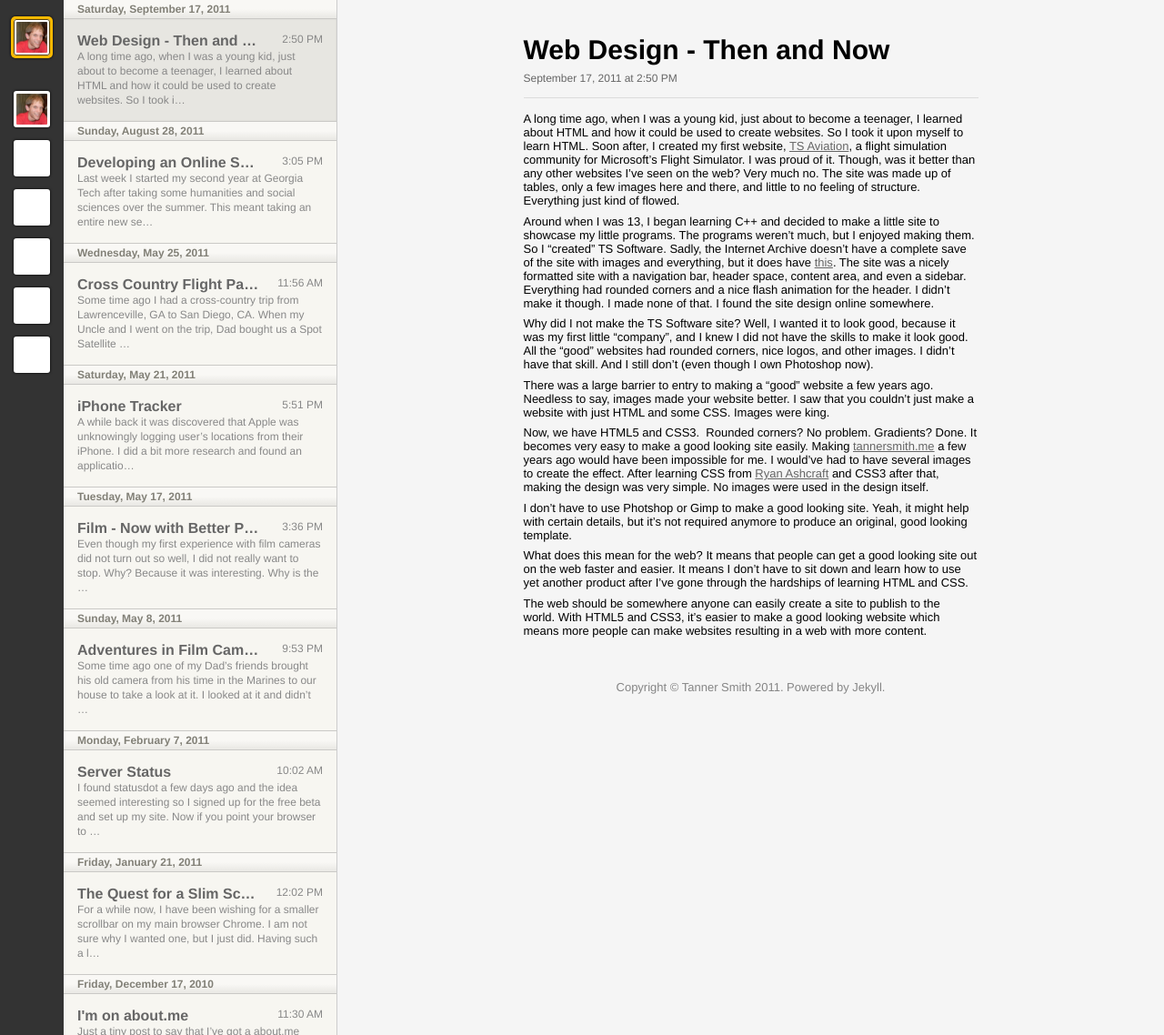
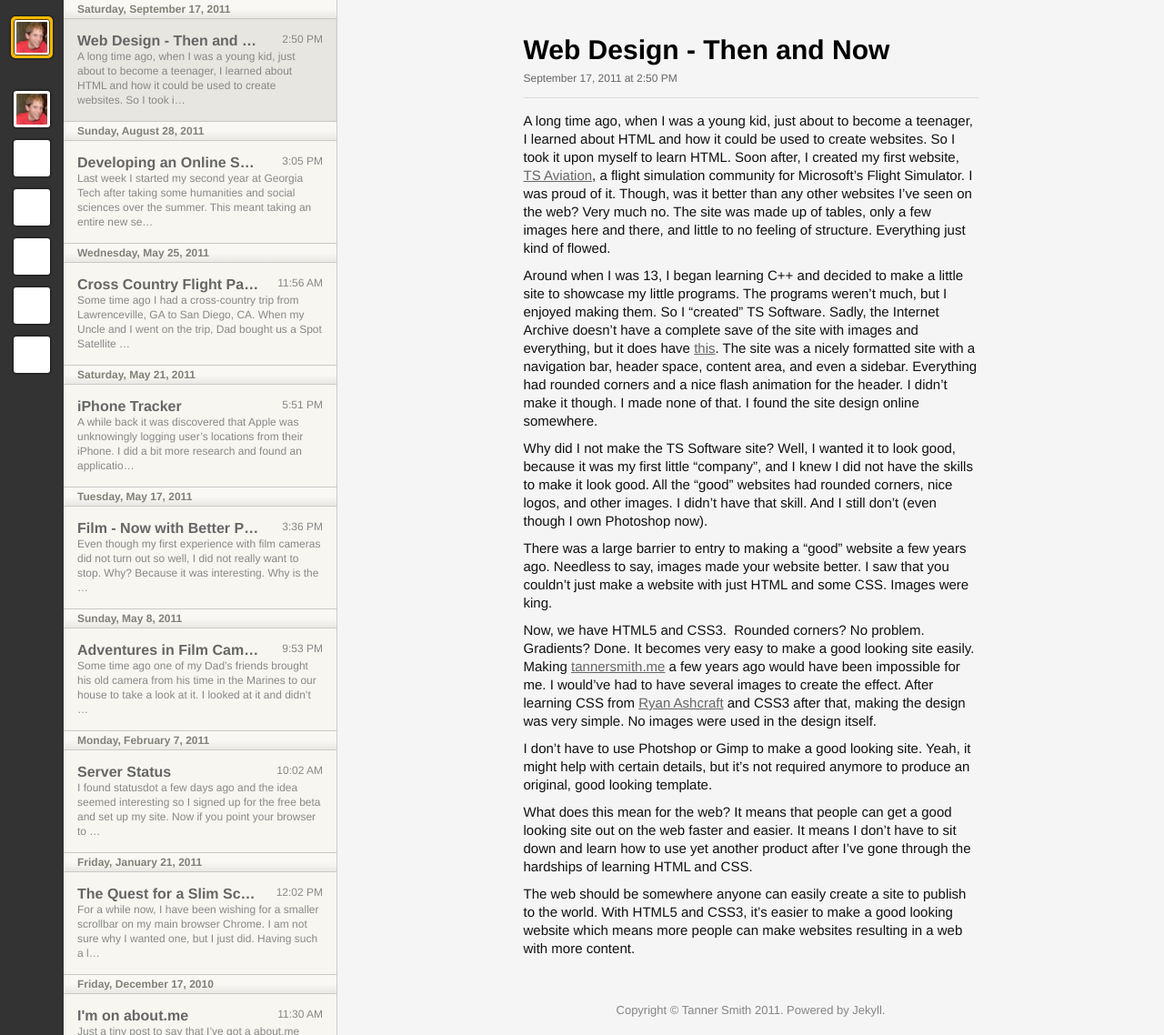
Before and after one commit to Tanner/Blog, a Jekyll site: the page built from index.html, in a window 1280 px wide. Shown: the whole page at 91% size. Built offline with Jekyll 4.4.1, drawn with Linux system fonts in a browser that asks for light colours; nearby versions of some CDN libraries; Markdown is read by kramdown in place of the engine named in the settings.

Commit message:
Change post p style.

```diff
--- a/css/style.css
+++ b/css/style.css
@@ -284,7 +284,12 @@ img {
 }
 
 .post p {
-	padding: 0 0 7.5px 0;
+	padding: 0 0 10px 0;
+
+	line-height: 20px;
+	font-size: 15px;
+
+	color: #111;
 }
 
 .post ul, .post ol {
```
